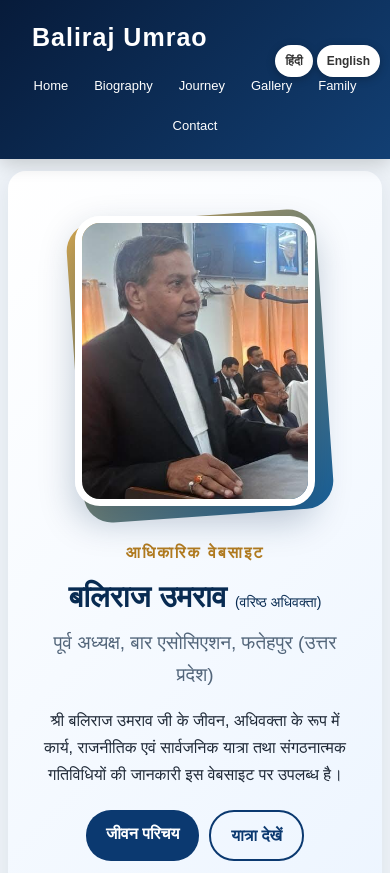
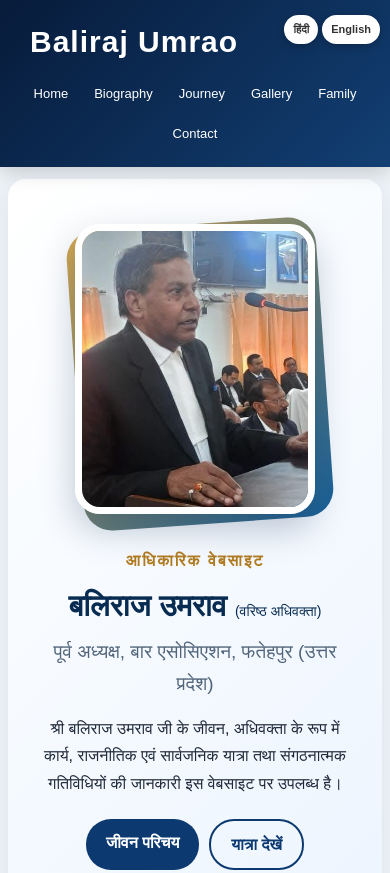
Before and after one commit to umraokaransingh-maker/Baliraj-Umrao-website, a plain HTML site: page index.html in a window 390 px wide. Shown: the top 873 px of the page. Drawn offline with Linux system fonts and the light colour scheme.

Commit message:
Update style.css

```diff
--- a/style.css
+++ b/style.css
@@ -734,18 +734,18 @@ footer {
 
     header h1 {
         text-align: left;
-        padding-left: 12px;
-        font-size: 25px;
+        font-size: 30px;
+        padding-left: 10px;
     }
 
     .language-switcher {
-        top: 45px;
+        top: 15px;
         right: 10px;
         gap: 4px;
     }
 
     .language-switcher a {
-        padding: 6px 10px;
-        font-size: 12px;
+        padding: 5px 9px;
+        font-size: 11px;
     }
 }
```
